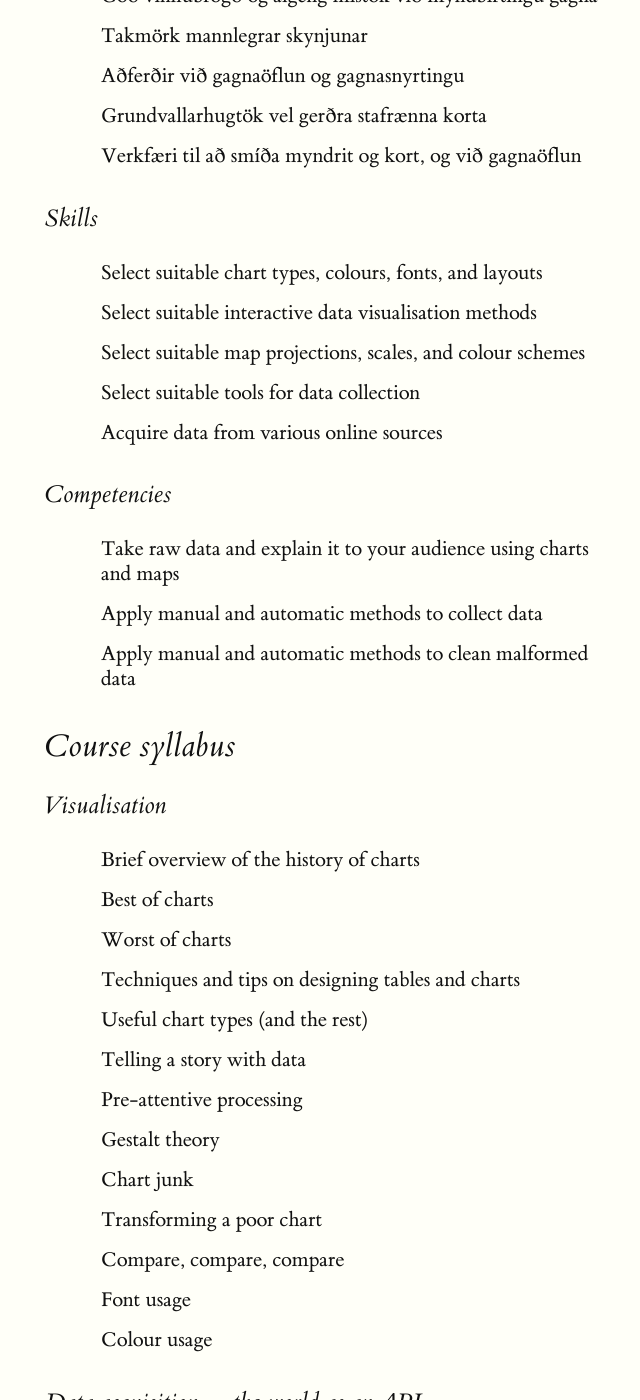
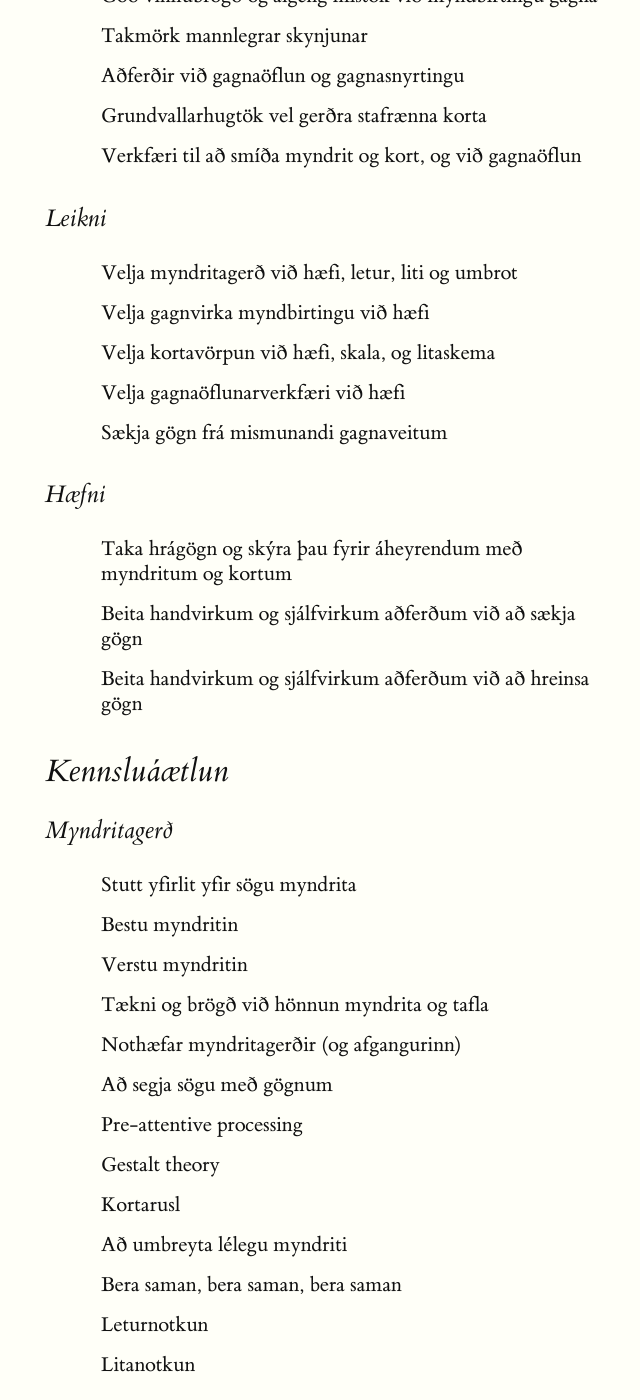
Before and after one commit to flother/data-acq-viz, a Jekyll site: the page built from icelandic.md, in a window 1280 px wide and 1400 px high, scrolled down 828 px. Shown: the whole window, without its empty margins (115-755 px from the left). Built offline with Jekyll 4.4.1, drawn with Linux system fonts in a browser that asks for light colours; some of the changed text lies outside the part shown.

Commit message:
Translated the description and syllabus

```diff
--- a/icelandic.md
+++ b/icelandic.md
@@ -25,61 +25,59 @@
 * Grundvallarhugtök vel gerðra stafrænna korta
 * Verkfæri til að smíða myndrit og kort, og við gagnaöflun
 
-### Skills
+### Leikni
 
-* Select suitable chart types, colours, fonts, and layouts
-* Select suitable interactive data visualisation methods
-* Select suitable map projections, scales, and colour schemes
-* Select suitable tools for data collection
-* Acquire data from various online sources
+* Velja myndritagerð við hæfi, letur, liti og umbrot
+* Velja gagnvirka myndbirtingu við hæfi
+* Velja kortavörpun við hæfi, skala, og litaskema
+* Velja gagnaöflunarverkfæri við hæfi
+* Sækja gögn frá mismunandi gagnaveitum
 
-### Competencies
+### Hæfni
 
-* Take raw data and explain it to your audience using charts and maps
-* Apply manual and automatic methods to collect data
-* Apply manual and automatic methods to clean malformed data
+* Taka hrágögn og skýra þau fyrir áheyrendum með myndritum og kortum
+* Beita handvirkum og sjálfvirkum aðferðum við að sækja gögn
+* Beita handvirkum og sjálfvirkum aðferðum við að hreinsa gögn
 
+## Kennsluáætlun
 
-## Course syllabus
+### Myndritagerð
 
-### Visualisation
-
-* Brief overview of the history of charts
-* Best of charts
-* Worst of charts
-* Techniques and tips on designing tables and charts
-* Useful chart types (and the rest)
-* Telling a story with data
+* Stutt yfirlit yfir sögu myndrita
+* Bestu myndritin
+* Verstu myndritin
+* Tækni og brögð við hönnun myndrita og tafla
+* Nothæfar myndritagerðir (og afgangurinn)
+* Að segja sögu með gögnum
 * Pre-attentive processing
 * Gestalt theory
-* Chart junk
-* Transforming a poor chart
-* Compare, compare, compare
-* Font usage
-* Colour usage
+* Kortarusl
+* Að umbreyta lélegu myndriti
+* Bera saman, bera saman, bera saman
+* Leturnotkun
+* Litanotkun
 
-### Data acquisition — the world as an API
+### Gagnaöflun - heimurinn sem API
 
-* Getting data (scraping, sniffing, asking)
-* Cleaning data (methods, tools, formats)
-* Understanding data (tools, maths)
-* Best practices
-* Data acquisition examples
+* Afla gagna (skrapa, þefa, spyrja)
+* Hreinsa gögn (aðferðir, tól, gerðir)
+* Skilningur á gögnum (tól, reikniaðferðir)
+* Réttar aðferðir
+* Dæmi um gagnaöflun
 
-### Digital mapping
+### Stafræn kortagerð
 
-* Projections
-* Scales
-* Colour schemes
-* Data classification
-* Data normalisation
-* Legends
-* Base maps
-* Cartograms
-* Map localisation
-* Data sources
-* Tools
-
+* Varpanir
+* Skalar
+* Litaskemu
+* Hólfun gagna
+* Samstilling gagna
+* Merkingar
+* Grunnkort
+* Cartogram
+* Staðarstilling á korti (localization)
+* Gagnaveitur
+* Tól
 
 ## Course assessment
 
```
